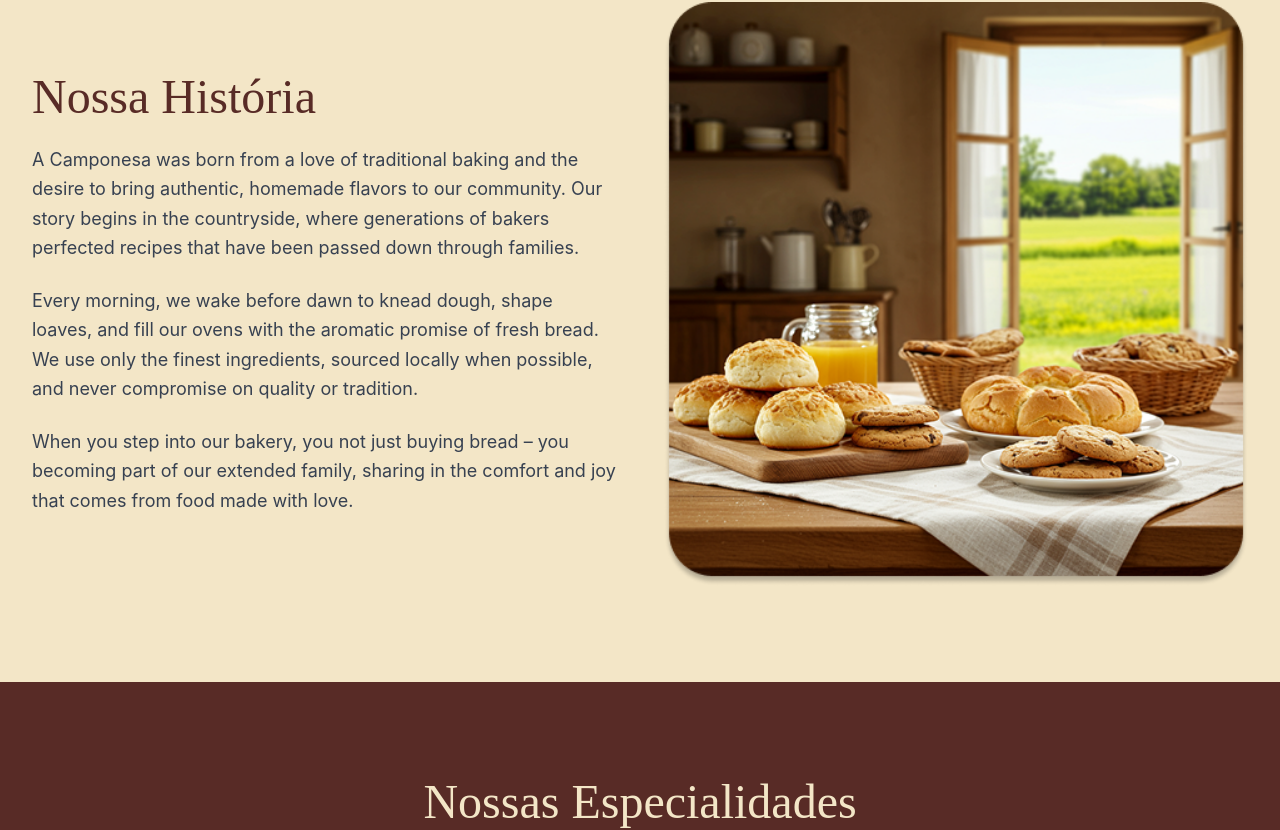
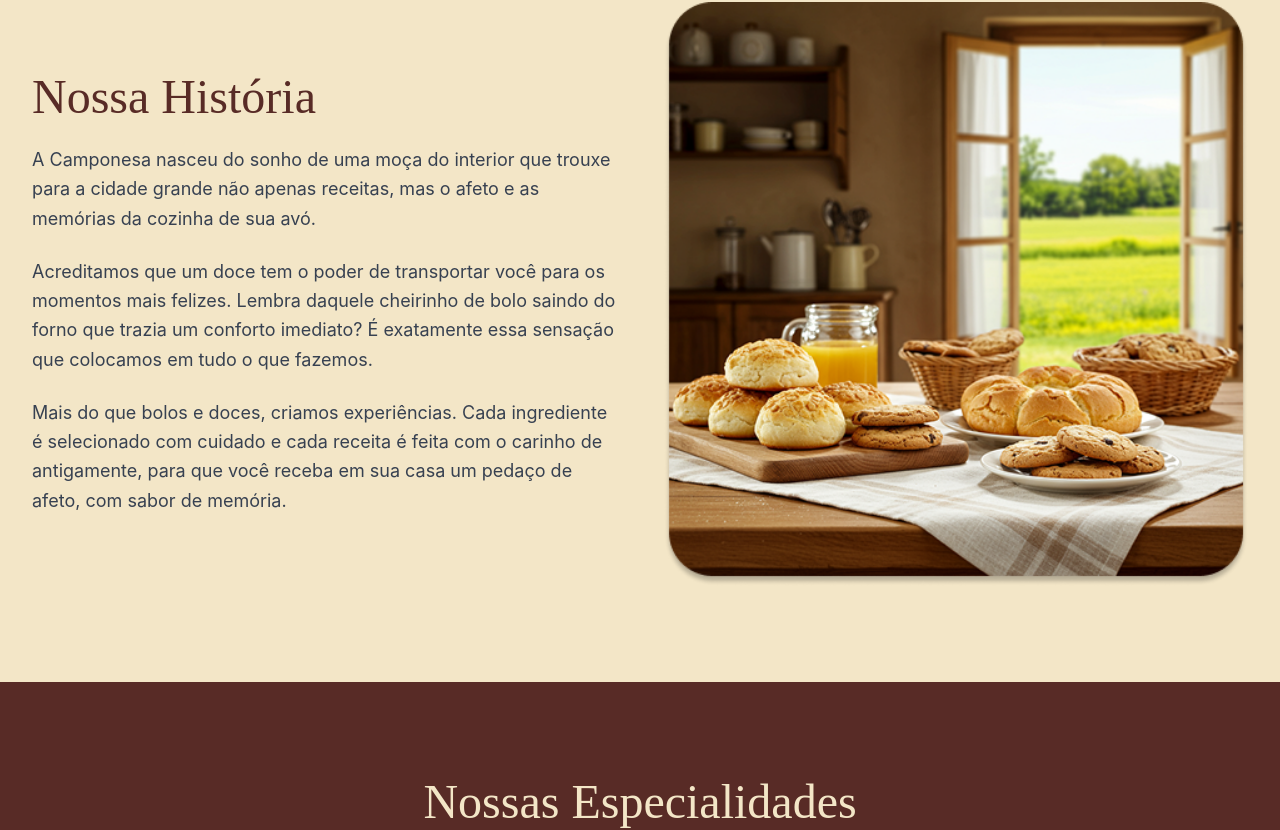
Before and after one commit to GuilhermeFon/a_camponesa, a Next.js app: page / in a window 1280 px wide. Shown: the part 894-1724 px from the top of the page. Built offline with nearby package versions, Linux system fonts and the light colour scheme.

Commit message:
Texto Sobre Adicionado

```diff
--- a/src/components/AboutSection/index.tsx
+++ b/src/components/AboutSection/index.tsx
@@ -11,21 +11,21 @@ export default function AboutSection() {
               Nossa História
             </h2>
             <p className="text-lg text-gray-700 mb-6 leading-relaxed">
-              A Camponesa was born from a love of traditional baking and the
-              desire to bring authentic, homemade flavors to our community. Our
-              story begins in the countryside, where generations of bakers
-              perfected recipes that have been passed down through families.
+              A Camponesa nasceu do sonho de uma moça do interior que trouxe para
+              a cidade grande não apenas receitas, mas o afeto e as memórias da
+              cozinha de sua avó.
             </p>
             <p className="text-lg text-gray-700 mb-6 leading-relaxed">
-              Every morning, we wake before dawn to knead dough, shape loaves,
-              and fill our ovens with the aromatic promise of fresh bread. We
-              use only the finest ingredients, sourced locally when possible,
-              and never compromise on quality or tradition.
+              Acreditamos que um doce tem o poder de transportar você para os
+              momentos mais felizes. Lembra daquele cheirinho de bolo saindo do
+              forno que trazia um conforto imediato? É exatamente essa sensação
+              que colocamos em tudo o que fazemos.
             </p>
             <p className="text-lg text-gray-700 leading-relaxed">
-              When you step into our bakery, you not just buying bread – you
-              becoming part of our extended family, sharing in the comfort and
-              joy that comes from food made with love.
+              Mais do que bolos e doces, criamos experiências. Cada ingrediente é
+              selecionado com cuidado e cada receita é feita com o carinho de
+              antigamente, para que você receba em sua casa um pedaço de afeto,
+              com sabor de memória.
             </p>
           </div>
           <div className="relative">
--- a/src/components/ContactSection/index.tsx
+++ b/src/components/ContactSection/index.tsx
@@ -1,6 +1,7 @@
 import {Phone, MapPin, MessageCircle} from "lucide-react";
 import {Card, CardContent} from "@/src/components/ui/card";
 import InstagramIcon from "@/src/assets/instagram.svg";
+import WhatsappIcon from "@/src/assets/whatsapp.svg";
 
 export default function ContactSection() {
   return (
@@ -43,9 +44,7 @@ export default function ContactSection() {
                     <div>
                       <p className="text-camponesa-creme font-semibold">Endereço</p>
                       <p className="text-camponesa-creme">
-                        Curitiba - PR
-                        <br />
-                        Capão Raso
+                        Capão Raso, Curitiba - PR
                       </p>
                     </div>
                   </div>
@@ -69,10 +68,10 @@ export default function ContactSection() {
                         aria-label="WhatsApp"
                         className="text-camponesa-terracota hover:text-camponesa-creme transition-colors"
                       >
-                        <MessageCircle size={24} />
+                        <WhatsappIcon size={24} />
                       </a>
                       <a
-                        href="#"
+                        href="https://www.instagram.com/acamponesaconfeitaria/"
                         target="_blank"
                         rel="noopener noreferrer"
                         aria-label="Instagram"
--- /dev/null
+++ b/teste.js
@@ -0,0 +1,3 @@
+repeat(07/08/2025);
+
+ split ;
```
Also changed, not shown: src/assets/g_my_business.svg (added).
